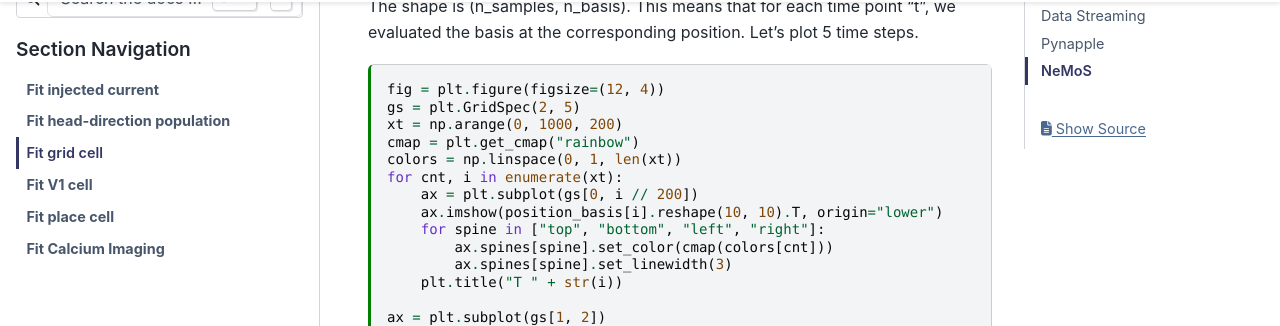
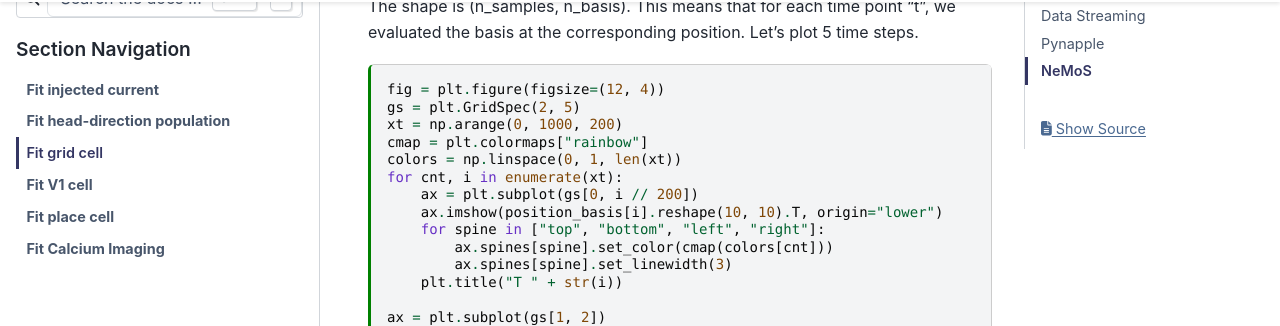
Before and after one commit to flatironinstitute/nemos, a Sphinx documentation site: the page built from docs/tutorials/plot_03_grid_cells.md, in a window 1280 px wide and 900 px high, scrolled down 2894 px. Shown: the part 126-452 px from the top of the window. Built offline with Sphinx 7.4.7 and the PyData theme 0.15.4, drawn with Linux system fonts in a browser that asks for light colours.

Commit message:
depr warning mpl

```diff
--- a/docs/scripts/glm_predictors.py
+++ b/docs/scripts/glm_predictors.py
@@ -97,7 +97,7 @@
 
     # Plot stacked signals
     plt.figure(figsize=(12, 4))
-    cmap = plt.cm.get_cmap("rainbow")
+    cmap = plt.colormaps["rainbow"]
     colors = cmap(np.linspace(0, 1, num_signals))
 
     ax = plt.subplot(111)
--- a/docs/tutorials/plot_03_grid_cells.md
+++ b/docs/tutorials/plot_03_grid_cells.md
@@ -184,7 +184,7 @@
 fig = plt.figure(figsize=(12, 4))
 gs = plt.GridSpec(2, 5)
 xt = np.arange(0, 1000, 200)
-cmap = plt.get_cmap("rainbow")
+cmap = plt.colormaps["rainbow"]
 colors = np.linspace(0, 1, len(xt))
 for cnt, i in enumerate(xt):
     ax = plt.subplot(gs[0, i // 200])
```
Also changed, not shown: 1 other file.
